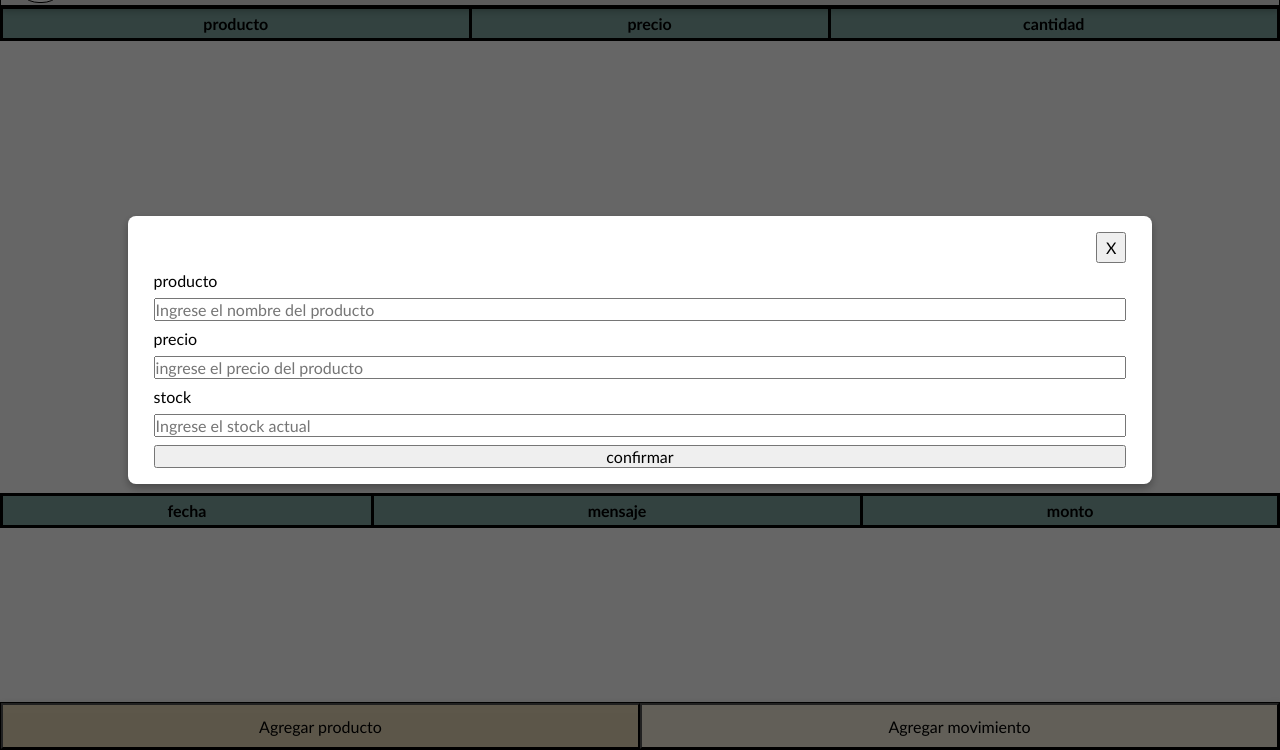
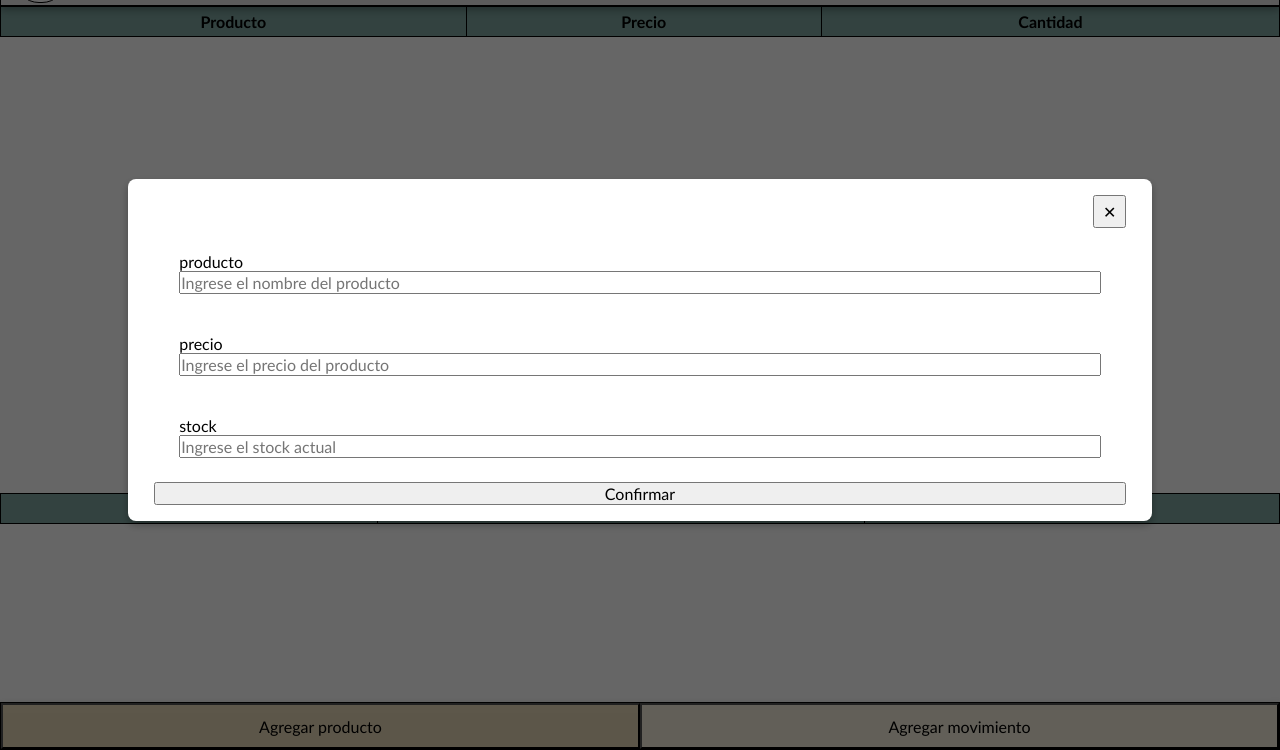
Before and after one commit to TobiasIvanGodoy/NaturalOM_interfaz, a plain HTML site: page index.html in a window 1280 px wide. Both pictures are taken after a click on the button "Agregar producto". Shown: the part 50-800 px from the top of the page. Drawn offline with Linux system fonts and the light colour scheme.

Commit message:
Modularización del front

```diff
--- a/index.html
+++ b/index.html
@@ -1,51 +1,69 @@
 <!DOCTYPE html>
 <html lang="es">
+
 <head>
     <meta charset="UTF-8">
     <meta name="viewport" content="width=device-width, initial-scale=1.0">
-    <title> Natural OM </title>
+    <title>Natural OM</title>
+
     <link rel="icon" type="image/jpg" href="diseño/logo_sin_redes.jpg">
     <link rel="stylesheet" href="style.css">
 </head>
+
 <body>
+
     <div id="overlay" class="sombra oculto">
         <div id="contenedor" class="contenedor">
             <div id="cerrar"></div>
         </div>
+
         <div id="informacion" class="oculto"></div>
     </div>
 
     <div id="superior" class="contenedorHUD animacion1">
-        <p id="saldo"> </p>
-        <img src="diseño/logo_sin_redes.jpg" id="logo"></img>
+        <p id="saldo"></p>
+        <img
+            id="logo"
+            src="diseño/logo_sin_redes.jpg"
+            alt="Logo de Natural OM">
     </div>
-    <div  class="contenedorSeccion animacion1">
+
+    <div class="contenedorSeccion animacion1">
+
         <div id="productos" class="contenedorTablas">
             <table id="tablaProductos">
                 <tr>
-                    <th>producto</th>
-                    <th>precio</th>
-                    <th>cantidad</th>
+                    <th>Producto</th>
+                    <th>Precio</th>
+                    <th>Cantidad</th>
                 </tr>
             </table>
         </div>
+
         <div id="movimientos" class="contenedorTablas">
             <table id="tablaMovimientos">
                 <tr>
-                    <th>fecha</th>
-                    <th>mensaje</th>
-                    <th>monto</th>
+                    <th>Fecha</th>
+                    <th>Mensaje</th>
+                    <th>Monto</th>
                 </tr>
             </table>
         </div>
+
     </div>
+
     <div id="inferior" class="contenedorHUD animacion1">
         <button id="btnProducto">
-            <p>Agregar producto</p>
+            Agregar producto
         </button>
+
         <button id="btnMovimiento">
-            <p>Agregar movimiento</p>
+            Agregar movimiento
         </button>
     </div>
+
     <script src="script.js"></script>
+
 </body>
+
+</html>
--- a/script.js
+++ b/script.js
@@ -1,125 +1,208 @@
-// botones
+// ==========================================================================
+// BOTONES
+// ==========================================================================
 
-const btnProducto = document.getElementById("btnProducto")
-const btnMovimiento = document.getElementById("btnMovimiento")
+const btnProducto = document.getElementById("btnProducto");
+const btnMovimiento = document.getElementById("btnMovimiento");
 
-// Tablas
+// ==========================================================================
+// TABLAS
+// ==========================================================================
 
-const tablaProductos = document.getElementById("tablaProductos")
-const tablaMovimientos = document.getElementById("tablaMovimientos")
+const tablaProductos = document.getElementById("tablaProductos");
+const tablaMovimientos = document.getElementById("tablaMovimientos");
 
-// Otros
+// ==========================================================================
+// OTROS
+// ==========================================================================
 
-const saldo = document.getElementById("saldo")
-const informacion = document.getElementById("informacion")
-const overlay = document.getElementById("overlay")
-const contenedor = document.getElementById("contenedor")
-const cerrar = document.getElementById("cerrar")
+const saldo = document.getElementById("saldo");
+const informacion = document.getElementById("informacion");
+const overlay = document.getElementById("overlay");
+const contenedor = document.getElementById("contenedor");
+const cerrar = document.getElementById("cerrar");
 
-// Funciones
+// ==========================================================================
+// FUNCIONES
+// ==========================================================================
 
 function mostrarMensaje(texto, tipo) {
     informacion.textContent = texto;
-    informacion.classList.remove("oculto")
-    informacion.classList.add(tipo)
+    informacion.classList.remove("oculto");
+    informacion.classList.add(tipo);
 }
 
 function cerrarMenu(elementos) {
     overlay.classList.add("oculto");
-    for (const j of elementos) {
-        j.remove();
+
+    for (const elemento of elementos) {
+        elemento.remove();
     }
 }
 
+function crearCampo(id, placeholder, tipo) {
+
+    const campo = document.createElement("div");
+    campo.className = "campo";
+
+    const label = document.createElement("label");
+    label.htmlFor = id;
+    label.textContent = id;
+
+    const input = document.createElement("input");
+    input.id = id;
+    input.type = tipo;
+    input.placeholder = placeholder;
+
+    campo.append(label, input);
+    contenedor.appendChild(campo);
+
+    return campo;
+}
+
 function abrirMenu(diccionario) {
+
     const elementos = [];
-    for (const i in diccionario) {
-        const label = document.createElement("label");
-        label.htmlFor = i;
-        label.textContent = i;
 
-        const input = document.createElement("input");
-        input.id = i;
-        input.type = diccionario[i][1];
-        input.placeholder = diccionario[i][0];
+    for (const id in diccionario) {
 
-        contenedor.appendChild(label);
-        contenedor.appendChild(input);
+        const placeholder = diccionario[id][0];
+        const tipo = diccionario[id][1];
 
-        elementos.push(label);
-        elementos.push(input);
+        const campo = crearCampo(id, placeholder, tipo);
+
+        elementos.push(campo);
     }
+
     return elementos;
 }
 
-function crearBoton(id, texto, cont) {
+function crearBoton(id, texto, contenedor, clases = []) {
+
     const boton = document.createElement("button");
+
     boton.id = id;
     boton.textContent = texto;
-    cont.appendChild(boton);
-    return boton
+
+    boton.classList.add(...clases);
+
+    contenedor.appendChild(boton);
+
+    return boton;
 }
 
+// ==========================================================================
+// CONFIGURACIÓN
+// ==========================================================================
+
 const botonesAgregados = [
+
     {
-    boton : btnProducto,
-    campos :
-        {"producto" : ["Ingrese el nombre del producto", "text"],
-            "precio" : ["ingrese el precio del producto", "number"],
-            "stock" : ["Ingrese el stock actual", "number"]
+        boton: btnProducto,
+
+        campos: {
+            producto: [
+                "Ingrese el nombre del producto",
+                "text"
+            ],
+
+            precio: [
+                "Ingrese el precio del producto",
+                "number"
+            ],
+
+            stock: [
+                "Ingrese el stock actual",
+                "number"
+            ]
         }
     },
+
     {
-    boton : btnMovimiento,
-    campos :
-        {"mensaje" : ["Describí el movimiento", "text"],
-        "precio" : ["Ingrese el monto del movimiento", "number"]
+        boton: btnMovimiento,
+
+        campos: {
+            mensaje: [
+                "Describí el movimiento",
+                "text"
+            ],
+
+            monto: [
+                "Ingrese el monto del movimiento",
+                "number"
+            ]
         }
     }
-]
 
-// eventos
+];
+
+// ==========================================================================
+// EVENTOS
+// ==========================================================================
 
 for (const configuracion of botonesAgregados) {
-    configuracion.boton.addEventListener(
-        "click",
-        function () {
-            overlay.classList.remove("oculto");
 
-            const elementos = abrirMenu(configuracion.campos)
+    configuracion.boton.addEventListener("click", function () {
 
-            if (configuracion.boton === btnMovimiento) {
-                const btnGasto = crearBoton("btnGastoNoPress", "Gasto", contenedor)
-                elementos.push(btnGasto)
+        overlay.classList.remove("oculto");
 
-                btnGasto.addEventListener(
-                    "click",
-                    function () {
-                        //más lógica del backend
-                    }
-                )
-            }
+        const elementos = abrirMenu(configuracion.campos);
 
-            const btnConfirmar = crearBoton("btnConfirmar", "confirmar", contenedor);
-            elementos.push(btnConfirmar)
+        if (configuracion.boton === btnMovimiento) {
 
-            const btnCerrar = crearBoton("btnCerrar", "X", cerrar);
-            elementos.push(btnCerrar);
+            const espacioBoton = document.createElement("div");
+            espacioBoton.id = "espacioBoton";
+            espacioBoton.textContent = "Gasto";
 
-            btnCerrar.addEventListener(
-                "click",
-                function () {
-                cerrarMenu(elementos)
-                }
-            )
+            const btnGasto = crearBoton(
+                "btnGastoNoPress",
+                "",
+                espacioBoton
+            );
 
-            btnConfirmar.addEventListener(
-                "click",
-                function() {
-                //aca va a ir la lógica del backend
-                cerrarMenu(elementos);
-                }
-            )
+            contenedor.appendChild(espacioBoton);
+
+            elementos.push(espacioBoton);
+            elementos.push(btnGasto);
+
+            btnGasto.addEventListener("click", function () {
+
+                // lógica del backend
+
+            });
+
         }
-    )
+
+        const btnConfirmar = crearBoton(
+            "btnConfirmar",
+            "Confirmar",
+            contenedor
+        );
+
+        elementos.push(btnConfirmar);
+
+        const btnCerrar = crearBoton(
+            "btnCerrar",
+            "✕",
+            cerrar
+        );
+
+        elementos.push(btnCerrar);
+
+        btnCerrar.addEventListener("click", function () {
+
+            cerrarMenu(elementos);
+
+        });
+
+        btnConfirmar.addEventListener("click", function () {
+
+            // lógica del backend
+
+            cerrarMenu(elementos);
+
+        });
+
+    });
+
 }
--- a/style.css
+++ b/style.css
@@ -1,5 +1,28 @@
 /* Modelo de celular SAMSUNG A17, dimenciones: 1080x2340 */
-/*Elementos*/
+
+/* ==========================================================================
+   VARIABLES
+   ========================================================================== */
+
+:root {
+    --verde-oscuro: #7FA6A1;
+    --verde-claro: #CFE3E0;
+    --arena: #E8D9B8;
+    --crema: #F5EEDC;
+    --oliva: #A6B48A;
+
+    --blanco: white;
+    --negro: black;
+
+    --sombra: rgba(0, 0, 0, 0.3);
+    --overlay: rgba(0, 0, 0, 0.6);
+
+    --borde: 1px solid var(--negro);
+}
+
+/* ==========================================================================
+   RESET
+   ========================================================================== */
 
 html {
     overscroll-behavior: none;
@@ -9,12 +32,13 @@ html {
     margin: 0;
     padding: 0;
     box-sizing: border-box;
+
     font-family: 'Gill Sans', 'Gill Sans MT', Calibri, 'Trebuchet MS', sans-serif;
     font-size: 2vh;
 }
 
 body {
-    background: white;
+    background: var(--blanco);
     background-attachment: fixed;
 
     display: flex;
@@ -24,128 +48,134 @@ body {
     overscroll-behavior: none;
 }
 
-/* Sombra para menus superpuestos */
-
+/* ==========================================================================
+   SOMBRA / MENÚS SUPERPUESTOS
+   ========================================================================== */
 
 .sombra {
-    background-color: rgb(0, 0, 0, 0.6);
+    position: fixed;
+    inset: 0;
+    z-index: 2;
 
     display: flex;
     flex-direction: column;
     justify-content: space-evenly;
     align-items: center;
 
-    z-index: 2;
-    position: fixed;
-    inset: 0;
+    background-color: var(--overlay);
 }
 
-/* HUD superior */
+/* ==========================================================================
+   HUD
+   ========================================================================== */
 
 .contenedorHUD {
+    position: fixed;
+    width: 100%;
+    z-index: 1;
+
     display: flex;
-    flex-direction: row;
     justify-content: space-between;
     align-items: center;
 
-    background-color: rgb(0, 0, 0, 0.1);
-
-    width: 100%;
-
-    z-index: 1;
-    position: fixed;
-    box-shadow: 0 0.5vh 1vh rgba(0, 0, 0, 0.3);
-    border-style: solid;
-    border-width: 1px;
+    background-color: rgb(0 0 0 / 10%);
+    border: var(--borde);
+    box-shadow: 0 .5vh 1vh var(--sombra);
 }
 
 #superior {
+    top: 0;
     height: 7vh;
-    top: 0;
-
     padding: 1vh 1vw;
 }
 
+#inferior {
+    bottom: 0;
+    height: 6vh;
+}
+
 #logo {
-    aspect-ratio: 1/1;
     height: 100%;
+    aspect-ratio: 1;
+
     border-radius: 10vw;
-    border-style: hidden;
+    border: none;
 }
 
 #saldo {
-    background-color: white;
-    height: 50%;
-    border-style: solid;
-    border-width: 1px;
-    border-color: black;
-    border-radius: 2vw;
-
     display: flex;
     align-items: center;
+
+    height: 50%;
     padding: 3vh 2vw;
+
+    background: var(--blanco);
+    border: var(--borde);
+    border-radius: 2vw;
 
     font-size: 4vh;
 }
 
-.animacion1 {
-    animation-duration: 3s;
-    animation-name: Aparezco;
-    animation-fill-mode: forwards;
-}
-
-@keyframes Aparezco {
-    from {
-        opacity: 0;
-    } to {
-        opacity: 1;
-    }
-}
-
-/* HUD inferior */
-
-#inferior {
-    height: 6vh;
-    bottom: 0;
-}
+/* ==========================================================================
+   BOTONES
+   ========================================================================== */
 
 button {
     font-family: Calibri;
     font-size: 2vh;
 }
 
-#inferior button {
-    height: 100%;
-    width: 50%;
-
+button:hover {
+    filter: brightness(.7);
 }
 
-button:hover {
-    filter: brightness(0.7);
+#inferior button {
+    width: 50%;
+    height: 100%;
 }
 
 #btnProducto {
-    background-color: #E8D9B8;
+    background: var(--arena);
 }
 
 #btnMovimiento {
-    background-color: #F5EEDC;
+    background: var(--crema);
 }
 
-/* principal */
+#btnCerrar {
+    display: flex;
+    justify-content: center;
+    align-items: center;
+
+    height: 100%;
+    aspect-ratio: 1;
+
+    padding: 1vh;
+}
+
+#btnGastoNoPress {
+    width: 5vw;
+    aspect-ratio: 1;
+}
+
+/* ==========================================================================
+   CONTENIDO PRINCIPAL
+   ========================================================================== */
 
 .contenedorSeccion {
-    background-color: white;
     position: relative;
     top: 7vh;
+
     width: 100vw;
     height: 87vh;
+
     overflow: hidden;
+    background: var(--blanco);
 }
 
 .contenedorTablas {
     width: 100%;
-    overflow: scroll;
+    overflow: auto;
 }
 
 #productos {
@@ -156,60 +186,67 @@ button:hover {
     height: 30%;
 }
 
-/* Tablas */
+/* ==========================================================================
+   TABLAS
+   ========================================================================== */
 
 table {
-    font-size: 2.5vh;
+    width: 100%;
+
+    margin: 0;
 
     border-collapse: collapse;
     border-spacing: 0;
-    margin: 0;
 
-    width: 100%;
+    font-size: 2.5vh;
+}
+
+table th,
+table td {
+    padding: 5px 10px;
+    text-align: center;
+    border: var(--borde);
 }
 
 table th {
-    padding: 5px 10px;
-    background-color: #7FA6A1;
-    text-align: center;
     position: sticky;
     top: -1px;
     z-index: 1;
-    border-style: solid;
+
+    background: var(--verde-oscuro);
 }
 
 table td {
-    padding: 5px 10px;
-    background-color: #CFE3E0;
-    text-align: center;
-
-    border-style: solid;
+    background: var(--verde-claro);
 }
 
-#gasto {
-    background-color: rgba(255, 0, 0, 0.2);
+/* Estados de filas/celdas */
+
+.gasto {
+    background-color: rgba(255, 0, 0, .2);
 }
 
-#ganancia {
-    background-color: rgba(0, 255, 0, 0.2);
+.ganancia {
+    background-color: rgba(0, 255, 0, .2);
 }
 
-/* nuevas entradas */
+/* ==========================================================================
+   FORMULARIOS
+   ========================================================================== */
 
 .contenedor {
-    background-color: white;
     width: 80vw;
 
     display: flex;
     flex-direction: column;
     justify-content: space-between;
-    align-items: left;
+
     gap: 1vh;
+    padding: 2vh 2vw;
 
+    background: var(--blanco);
     border-radius: 1vh;
-    box-shadow: 0 0.5vh 1vh rgba(0, 0, 0, 0.3);
-
-    padding: 2vh 2vw;
+    box-shadow: 0 .5vh 1vh var(--sombra);
 
     z-index: 2;
 }
@@ -219,38 +256,57 @@ table td {
     flex-direction: column;
 
     width: 100%;
-    height: 20%;
     padding: 2vh 2vw;
 }
 
 #informacion {
-    background-color: #A6B48A;
+    background: var(--oliva);
+}
+
+/* ==========================================================================
+   BOTÓN CERRAR
+   ========================================================================== */
+
+#cerrar,
+#espacioBoton {
+    display: flex;
+    align-items: center;
+    width: 100%;
 }
 
 #cerrar {
-    width: 100%;
-    display: flex;
-    flex-direction: row;
-    justify-content: right;
-    align-items: center;
-    background-color: rgb(0, 0, 0, 0);
-
+    justify-content: flex-end;
+    background: transparent;
 }
 
-#btnCerrar {
-    height: 100%;
-    aspect-ratio: 1/1;
-
-    display: flex;
-    flex-direction: row;
-    justify-content: space-evenly;
-    align-items: center;
-
-    padding: 1vh 1vh;
-
+#espacioBoton {
+    flex-direction: row-reverse;
+    justify-content: left;
+    gap: 2vw;
+    height: 2vh;
 }
 
-/* Ocultar elementos */
+/* ==========================================================================
+   ANIMACIONES
+   ========================================================================== */
+
+.animacion1 {
+    animation: Aparezco 3s forwards;
+}
+
+@keyframes Aparezco {
+    from {
+        opacity: 0;
+    }
+
+    to {
+        opacity: 1;
+    }
+}
+
+/* ==========================================================================
+   UTILIDADES
+   ========================================================================== */
 
 .oculto {
     display: none;
```
